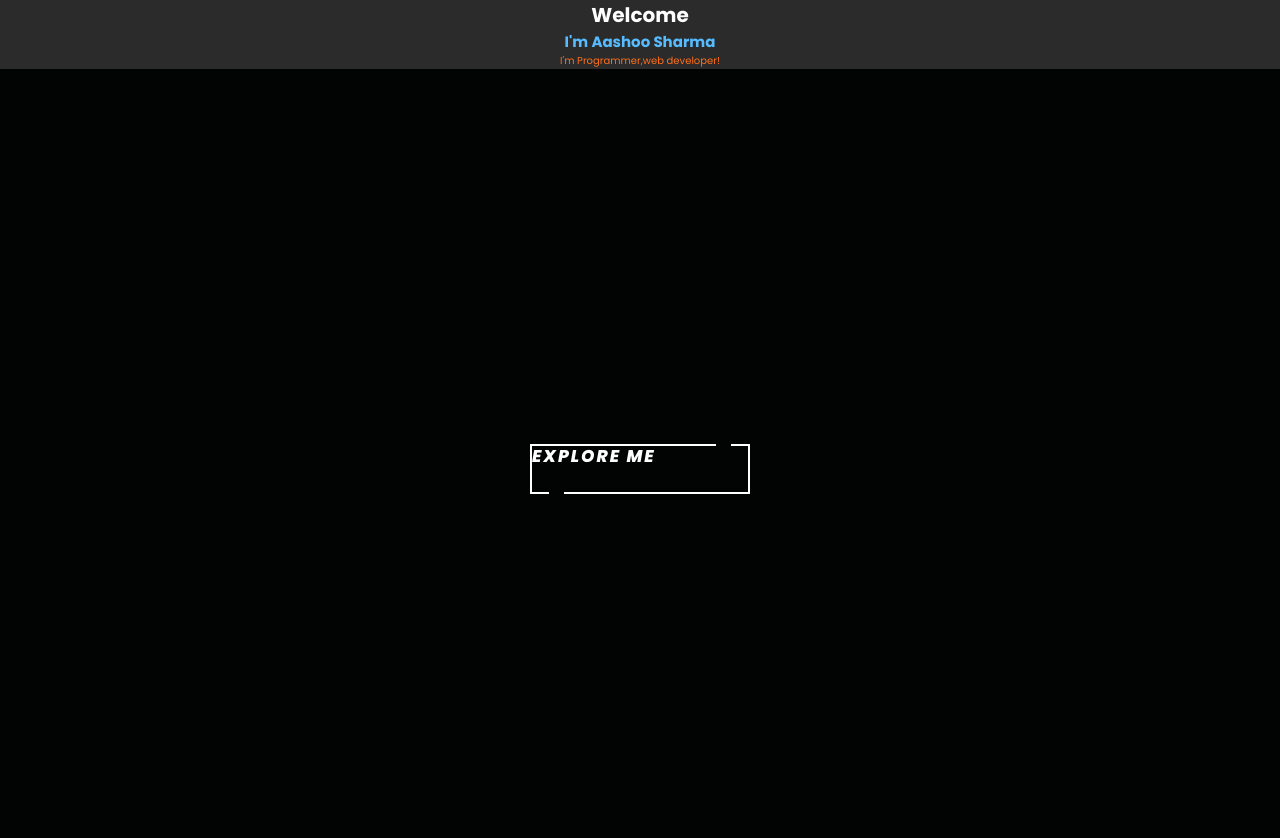
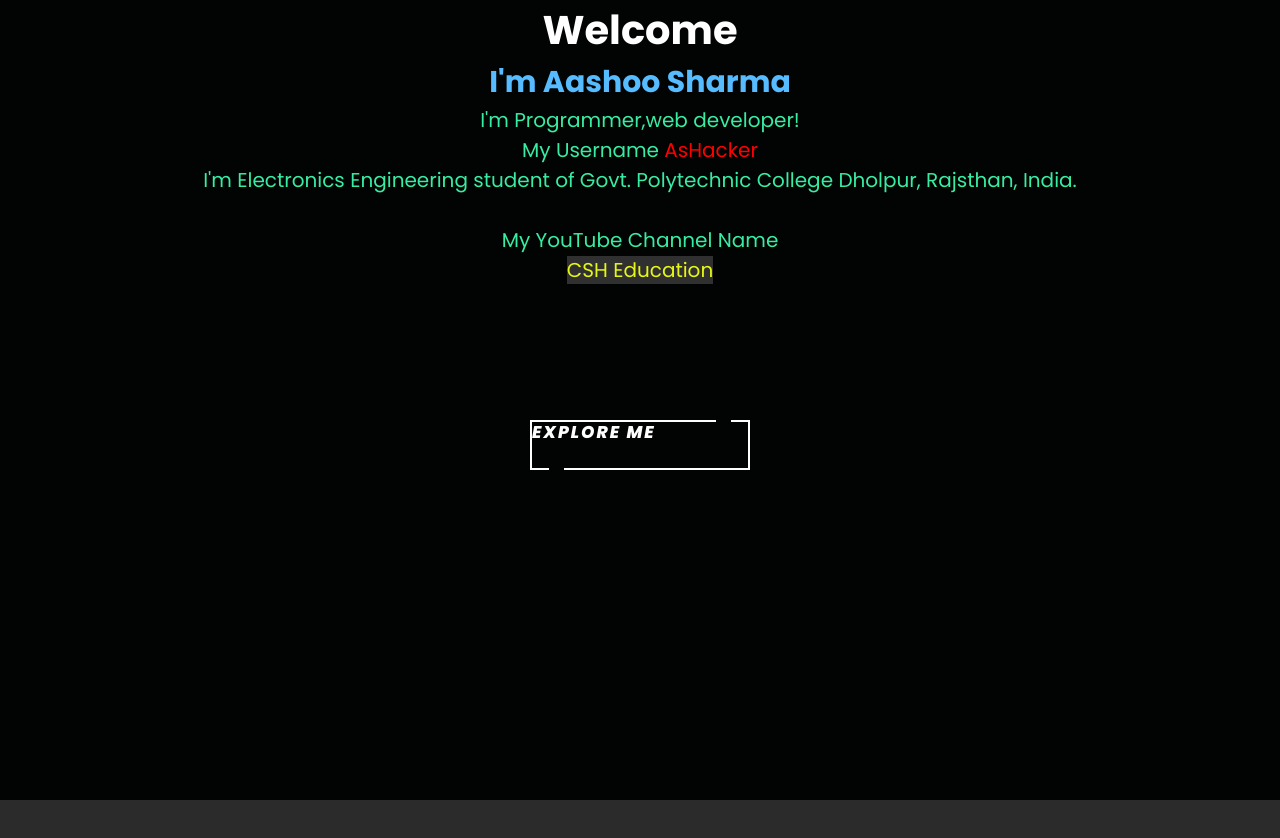
Before and after one commit to AashooSharma/portfolio, a plain HTML site: page index.html in a window 1280 px wide. After the commit the page ends 800 px from the top, so only its background shows below. Drawn offline with Linux system fonts and the light colour scheme.

Commit message:
Update index.html

```diff
--- a/index.html
+++ b/index.html
@@ -41,7 +41,7 @@
         text-align: center;
       }
       p{
-        color: #ff6f1c;
+        color: #37eda2;
       }
       </style>
     <style type="text/css" media="all">
@@ -77,7 +77,7 @@
           }
 
           .container{
-              min-height:100vh;
+              min-height:40vh;
               display:flex;
               align-items: center;
               justify-content: center;
@@ -156,24 +156,57 @@
 
               left:86%;
           }
-
+.myheadline{
+  font-size: 20px;
+}
+.highlights1{
+  color: #e7f715;
+  background: #ffffff2e;
+  text-decoration: none;
+}
+.highlights2{
+  color: red;
+  /*background: #ffffff2e;*/
+}
+.highlights1:hover{
+  background: #ff4b18;
+  color: white;
+  box-shadow:0 0 35px #fedb17;
+}
+.highlights2:hover{
+  color: #fff;
+  background: #e81803;
+  box-shadow:0 0 35px #ec1111;
+}
     </style>
 
 </head>
 <body>
-    <h1>Welcome</h1>
-    <h2>I'm Aashoo Sharma</h2>
-    <div class="about">
-      <p>
-        I'm Programmer,web developer!
-      </p>
 
-    </div>
 <link rel="preconnect" href="https://fonts.googleapis.com">
     <link rel="preconnect" href="https://fonts.gstatic.com" crossorigin>
     <link href="https://fonts.googleapis.com/css2?family=Poppins:ital,wght@0,100;0,200;0,300;0,400;0,500;0,600;0,700;0,800;0,900;1,100;1,200;1,400;1,500;1,600;1,700;1,800;1,900&display=swap" rel="stylesheet">
 
 <div class="all">
+  <div class="myheadline">
+
+
+  <h1>Welcome</h1>
+    <h2>I'm Aashoo Sharma</h2>
+    <div class="about">
+      <p>
+        I'm Programmer,web developer!
+        <br />
+        My Username <span class="highlights2">AsHacker</span>
+<br />
+        I'm Electronics Engineering student of Govt. Polytechnic College Dholpur, Rajsthan, India.
+        <br /> <br />
+        My YouTube Channel Name
+        <br />
+<a href="https://youtube.com/channel/UCx5DNecpARSa6PSJ_u_xvKw" class="highlights1">CSH Education</a>
+      </p>
+      </div>
+    </div>
         <div class="container">
             <a class="btn-1">Explore Me</a>
         </div>
```
